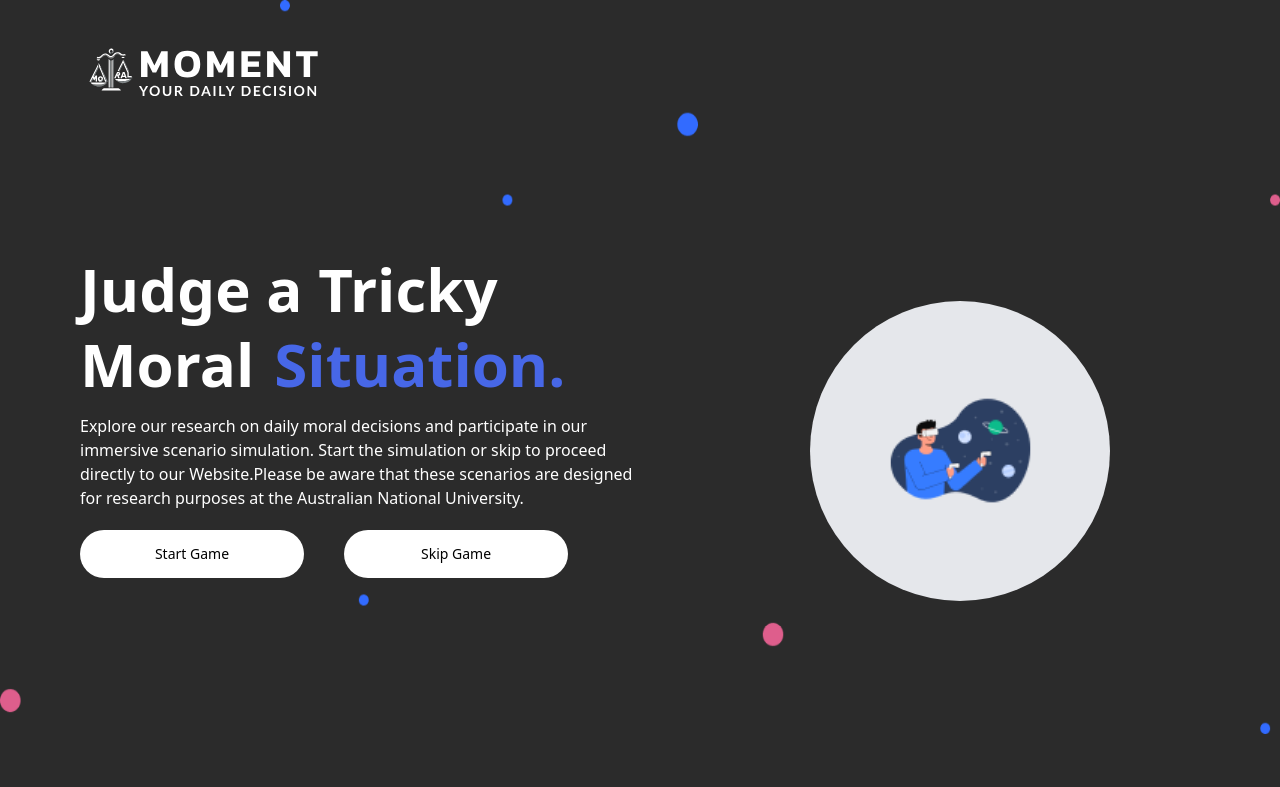
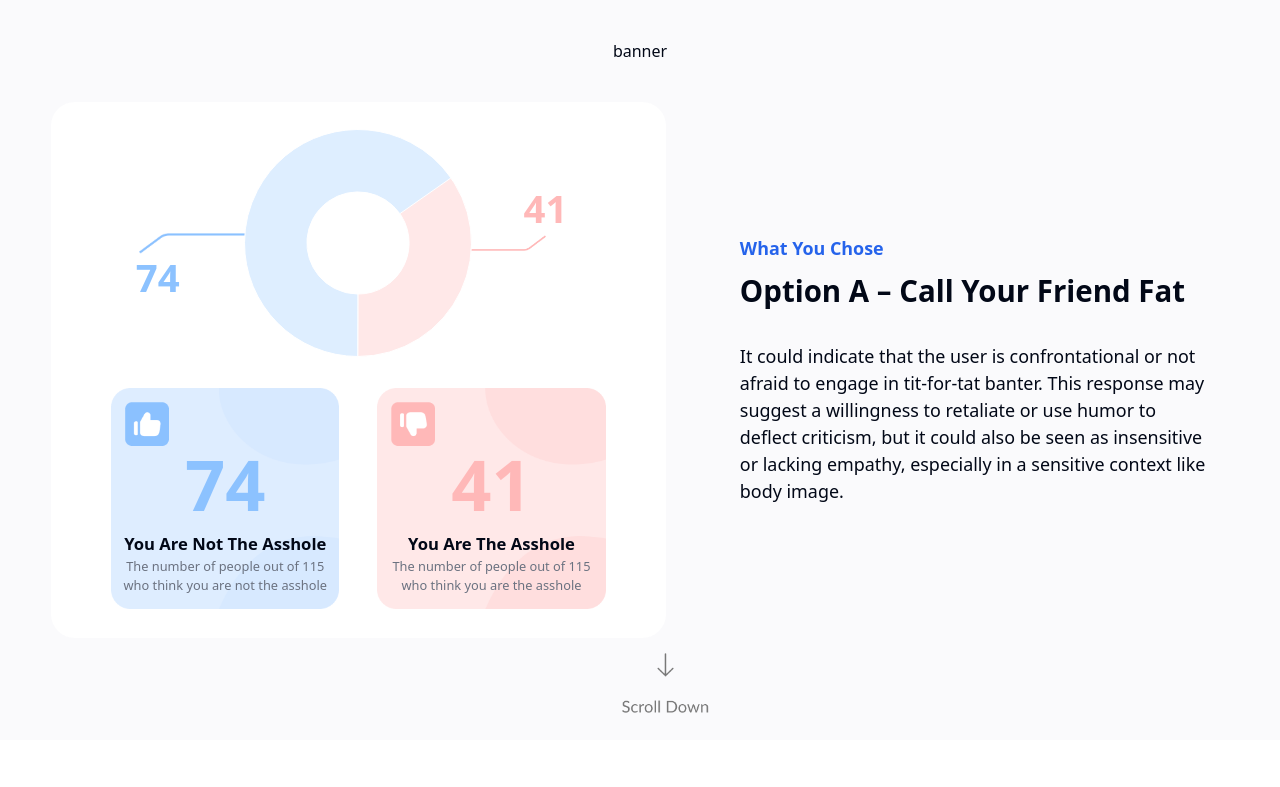
Before and after one commit to 24-S1-2-C-Moral-Decisions/moral-front-end, a Next.js app: page /en in a window 1280 px wide. Shown: the top 787 px of the page. Built offline with nearby package versions, Linux system fonts and the light colour scheme.

Commit message:
scroll down git added

```diff
--- a/components/feedback-page.tsx
+++ b/components/feedback-page.tsx
@@ -73,7 +73,7 @@ function DoughnutChartAndResult() {
         <>
             <div className="flex flex-col w-full pl-[4vw]">
                 <div className="flex w-full">
-                    <div className="w-[50%] bg-[#FFFFFF]  mx-auto p-[2vw]">
+                    <div className="w-[50%] bg-[#FFFFFF] rounded-3xl mx-auto p-[2vw]">
                         <div className="w-[90%] mx-auto">
                             <DoughnutPanel />
                             <AssholePanel />
@@ -89,7 +89,7 @@ function DoughnutChartAndResult() {
 
                 <div className="w-full flex items-center justify-center">
                     <button
-                        className="flex flex-col items-center text-white mt-[1vw] mb-[1vw] bg-[#69A8F3] rounded-xl hover:bg-[#619ADD] transition-colors duration-300"
+                        className="flex flex-col items-center text-white mt-[1vw] mb-[1vw]"
                         onClick={() => {
                             // Replace 'bottom-banner' with the actual ID of the target div
                             const targetDiv = document.getElementById('bottom-banner');
@@ -98,8 +98,11 @@ function DoughnutChartAndResult() {
                             }
                         }}
                     >
-                        <p>arrow image</p>
-                        <p>click</p>
+                        <img
+        src="/imgs/feedback-page-flow.gif"
+        alt="Scroll Down"
+        className="w-[8vw] h-[6vw]" // Adjust the width, height, and margin as needed
+    />
                     </button>
                 </div>
             </div>
--- a/components/surveyfeedback-page.tsx
+++ b/components/surveyfeedback-page.tsx
@@ -166,7 +166,7 @@ function Share() {
                             onClick={() => {
                                 setClose("true");
                                 setTimeout(() => {
-                                    setPage("game");{/* Change to home page later */}
+                                    setPage("feedback");{/* Change to home page later */}
                                 }, 500);
                             }}
                         >
--- a/lib/usePage.ts
+++ b/lib/usePage.ts
@@ -11,6 +11,6 @@ interface PageStore{
 }
 
 export const usePage= create<PageStore>((set) => ({
-    page: "main",
+    page: "feedback",
     setPage: (newPage:PageType) => set({ page: newPage }),
   }))
```
Also changed, not shown: public/imgs/feedback-page-flow.gif (added).
